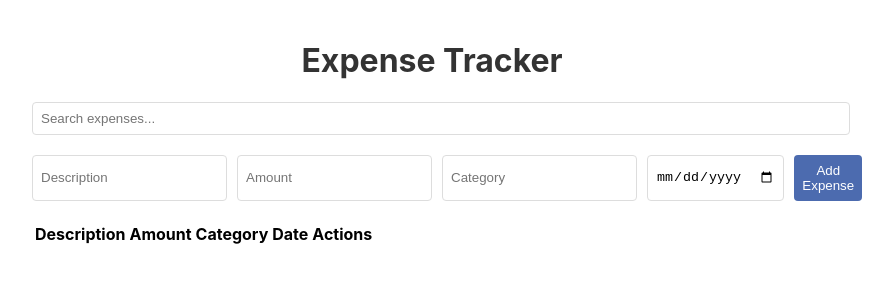
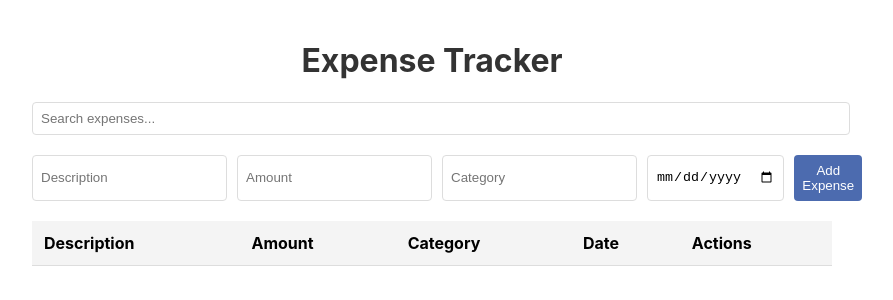
Before and after one commit to colinskorir/Expense-tracker, a React (Create React App) app: page / in a window 1280 px wide. Shown: the top 300 px of the page, without its empty margins (208-1101 px from the left). Built offline with nearby package versions, Linux system fonts and the light colour scheme.

Commit message:
styles changed

```diff
--- a/src/App.css
+++ b/src/App.css
@@ -41,3 +41,38 @@ h1 {
   border: 1px solid #ddd;
   border-radius: 4px;
 }
+
+.expense-table {
+  width: 100%;
+  border-collapse: collapse;
+  margin-top: 20px;
+}
+
+.expense-table th,
+.expense-table td {
+  padding: 12px;
+  text-align: left;
+  border-bottom: 1px solid #ddd;
+}
+
+.expense-table th {
+  background-color: #f4f4f4;
+  cursor: pointer;
+}
+
+.expense-table th:hover {
+  background-color: #e0e0e0;
+}
+
+.delete-btn {
+  background-color: #f44336;
+  color: white;
+  border: none;
+  padding: 6px 12px;
+  border-radius: 4px;
+  cursor: pointer;
+}
+
+.delete-btn:hover {
+  background-color: #da190b;
+}
```
